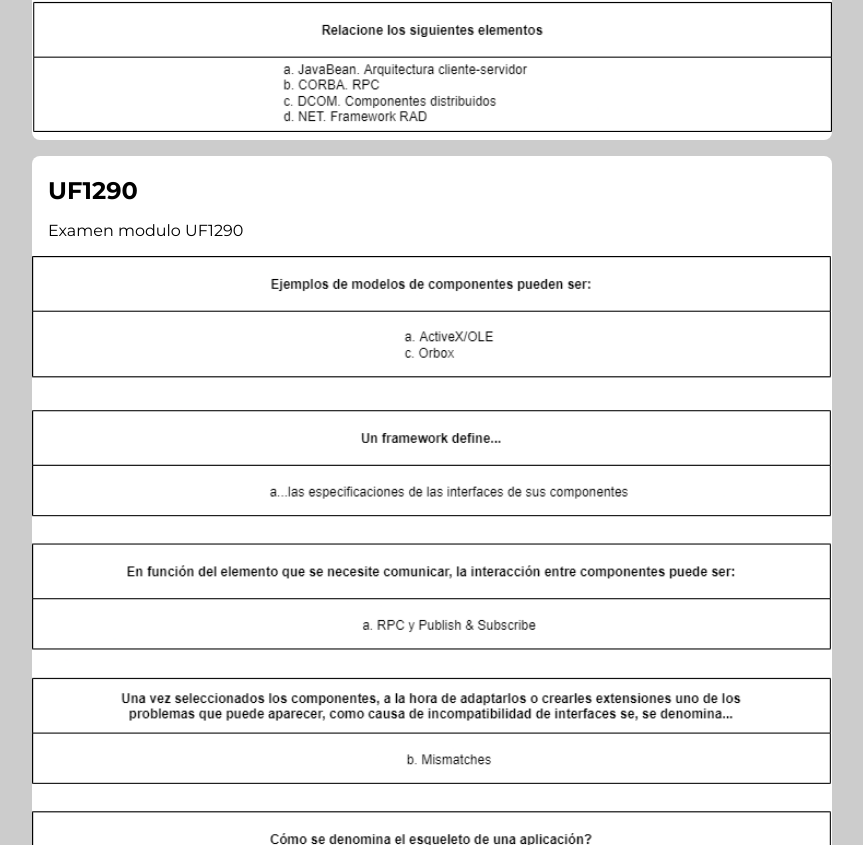
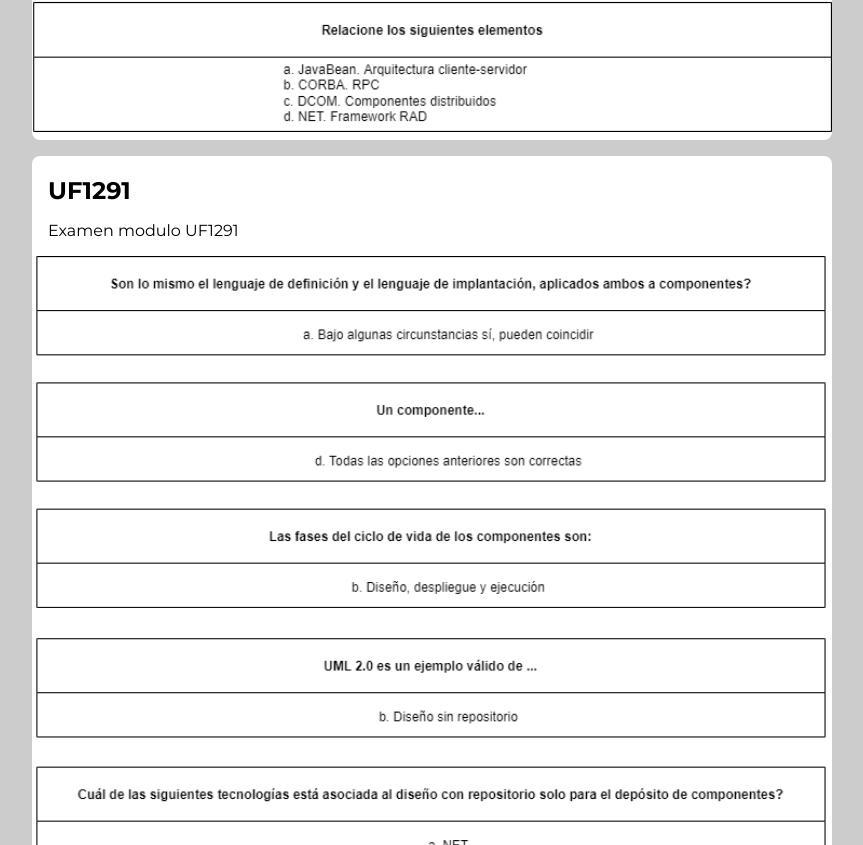
Before and after one commit to manuelpaidoslalin/Blog-de-manuel, a plain HTML site: page index.html in a window 1280 px wide. Shown: the part 6395-7240 px from the top of the page, without its empty margins (208-1071 px from the left). Drawn offline with Linux system fonts and the light colour scheme.

Commit message:
penultimo commit

```diff
--- a/index.html
+++ b/index.html
@@ -28,10 +28,16 @@
             <img src="img/UF1290.png" width="800" />
         </article>
         <article>
-            <h2>UF1290</h2>
-            <p>Examen modulo UF1290</p>
-            <img src="img/UF1290.png" width="800" />
+            <h2>UF1291</h2>
+            <p>Examen modulo UF1291</p>
+            <img src="img/UF1291.png" width="800" />
         </article>
+        <article>
+            <h2>Crear pagina web</h2>
+            <p>Examen modulo UF1291</p>
+            <img src="CrearPagina.png" width="800" />
+        </article>
+
     </section>
     <footer>
         <section>
```
Also changed, not shown: img/CrearPagina.png (added), style.css (line endings or trailing spaces).
